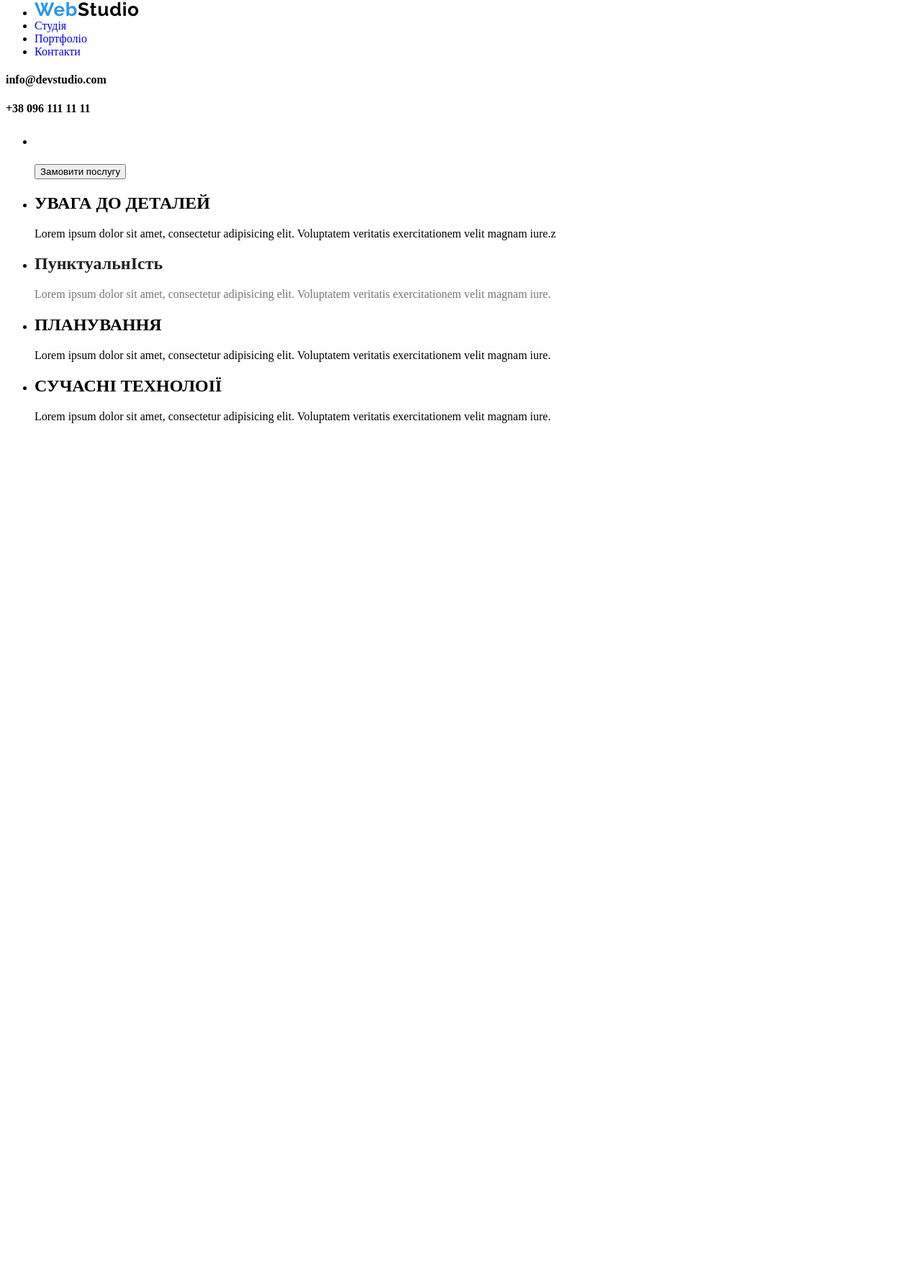
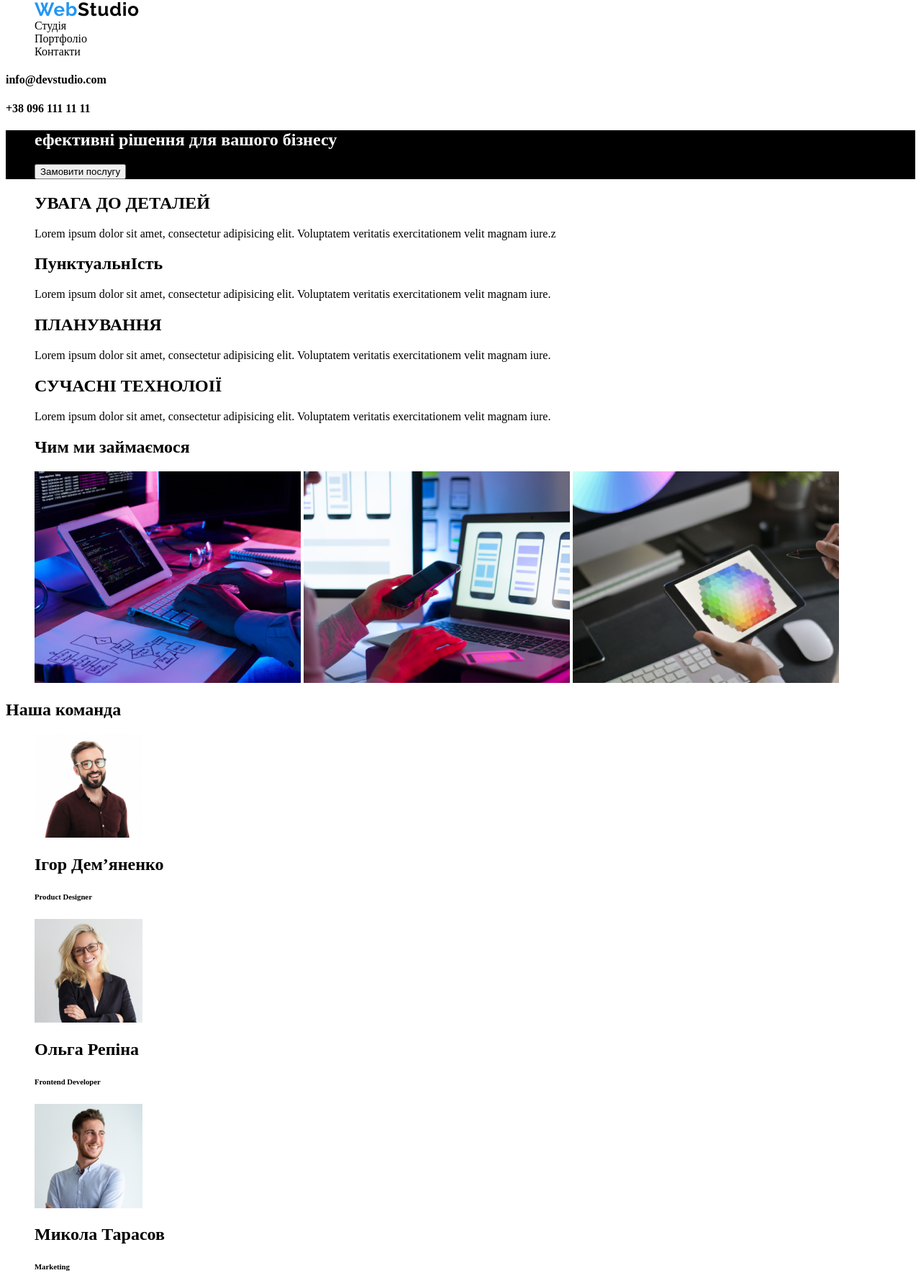
Before and after one commit to Andriy0815/DZ, a plain HTML site: page src/index.html in a window 1280 px wide. Shown: the part 13-1782 px from the top of the page at 72% size. Before the commit the page ends 800 px from the top, so only its background shows below. Drawn offline with Linux system fonts and the light colour scheme.

Commit message:
project_8

```diff
--- a/src/css/style.css
+++ b/src/css/style.css
@@ -1,13 +1,22 @@
-
 a {
-    text-decoration: #212121;
+    color: black;
+    text-decoration: none;
+}
+a:hover {
+    color: blue;
+}
+li {
+    list-style-type: none;
+}
+style {
+    color: blue;
 }
 h1 {
-    color: #FFFFFF;
+    color: rgb(255, 255, 255);
 }
-.iten {
-    color: #212121;
+.black{
+    background-color: black;
 }
-.text {
-    color:#757575 ;
+.black > .block {
+    color: blue;
 }
--- a/src/index.html
+++ b/src/index.html
@@ -21,11 +21,11 @@
         </nav>
     </header>
     <main>
-        <section>
+        <section class="black">
             <ul>
                 <li>
                     <h1>ефективні рішення для вашого бізнесу</h1>
-                    <button>Замовити послугу</button>
+                    <button class="pop">Замовити послугу</button>
                 </li>
             </ul>
         </section>
@@ -36,7 +36,7 @@
                     <p>Lorem ipsum dolor sit amet, consectetur adipisicing elit. Voluptatem veritatis exercitationem velit magnam iure.z</p>
                 </li>
                 <li>
-                    <h2 class="iten" >ПунктуальнІсть</h2>
+                    <h2 class="style" >ПунктуальнІсть</h2>
                     <p class="text">Lorem ipsum dolor sit amet, consectetur adipisicing elit. Voluptatem veritatis exercitationem velit magnam iure.</p>
                 </li>
                 <li><h2>ПЛАНУВАННЯ</h2>
@@ -46,8 +46,49 @@
                     <h2>СУЧАСНІ ТЕХНОЛОІЇ</h2>
                     <p>Lorem ipsum dolor sit amet, consectetur adipisicing elit. Voluptatem veritatis exercitationem velit magnam iure.</p>
                 </li>
+                <li>
+                    <h2>Чим ми займаємося</h2>
+                    <img src="./img/web1.png" alt="web1">
+                    <img src="./img/web2.png" alt="web2">
+                    <img src="./img/web3.png" alt="web3">
+                </li>
+            </ul>
+        </section>
+         <h2>Наша команда</h2>
+        <section>
+            <ul>
+                <li>
+                   <img width="150px" src="./img/Ігор_Дем’яненко.jpg" alt="Ігор_Дем’яненко">
+                   <h2>Ігор Дем’яненко</h2>
+                   <h6>Product Designer</h6>
+                </li>
+                <li>
+                    <img width="150px" src="./img/Ольга_Репіна.png" alt="Ольга_Репіна">
+                    <h2>Ольга Репіна</h2>
+                    <h6>Frontend Developer</h6>
+                </li>
+                <li>
+                    <img width="150px" src="./img/Микола_Тарасов.jpg" alt="Микола_Тарасов">
+                    <h2>Микола Тарасов</h2>
+                    <h6>Marketing</h6>
+                </li>
+                <li>
+                    <img  width="150px" src="./img/Михайло_Єрмаков.jpg" alt="Михайло_Єрмаков">
+                    <h2>Михайло Єрмаков</h2>
+                    <h6>UI Designer</h6>
+                </li>
             </ul>
         </section>
     </main>
+    <footer>
+        <ul>
+            <li>
+                <h2>WebStudio</h2>
+                <p>м. Київ, пр-т Лесі Українки, 26</p>
+                <p>info@example.com</p>
+                <p>+38 099 111 11 11</p>
+            </li>
+        </ul>
+    </footer>
 </body>
 </html>
```
Also changed, not shown: src/img/web1.png (added), src/img/web2.png (added), src/img/web3.png (added), src/img/Ігор_Дем’яненко.jpg (added), src/img/Микола_Тарасов.jpg (added), src/img/Михайло_Єрмаков.jpg (added), src/img/Ольга_Репіна.png (added).
